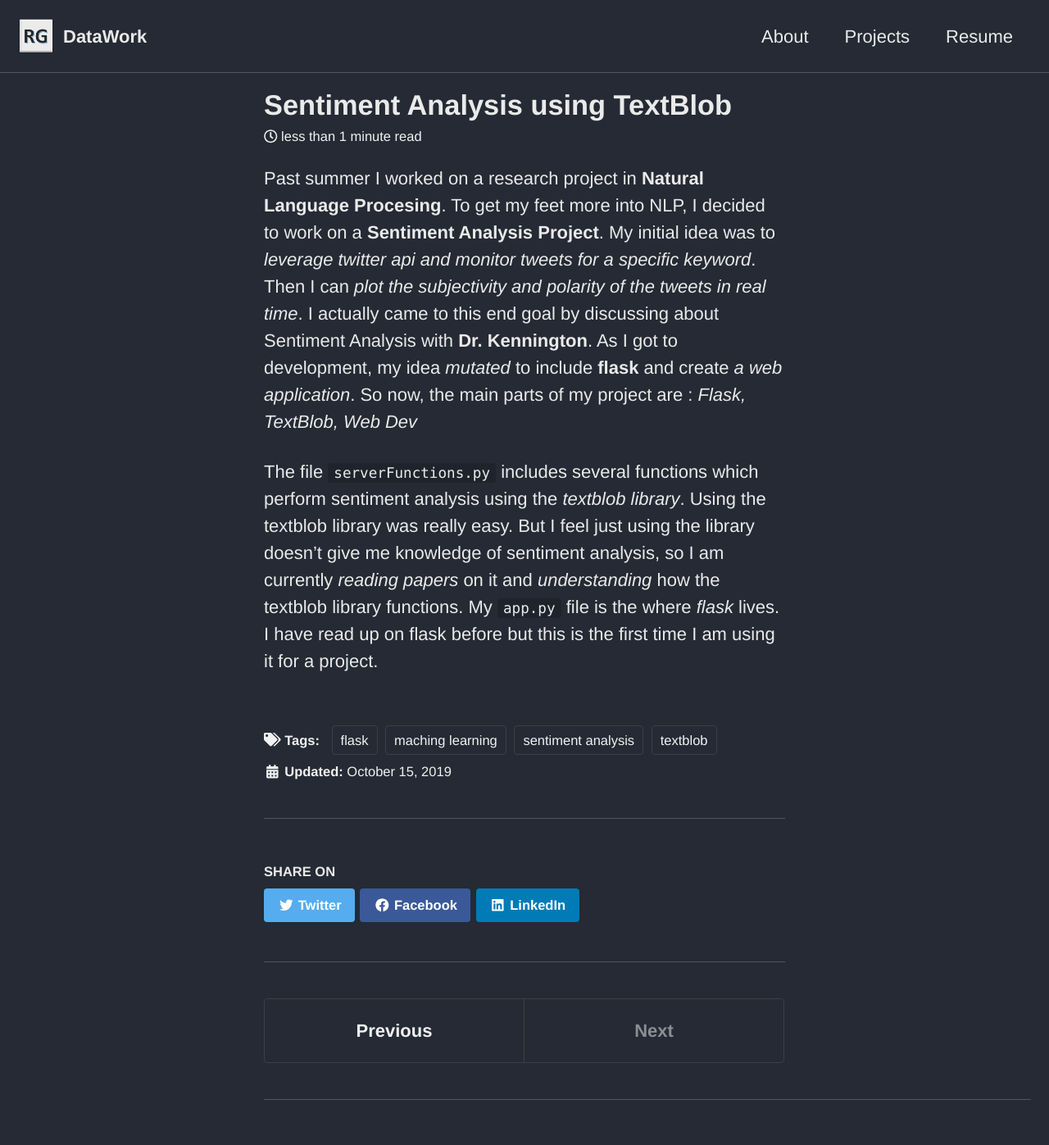
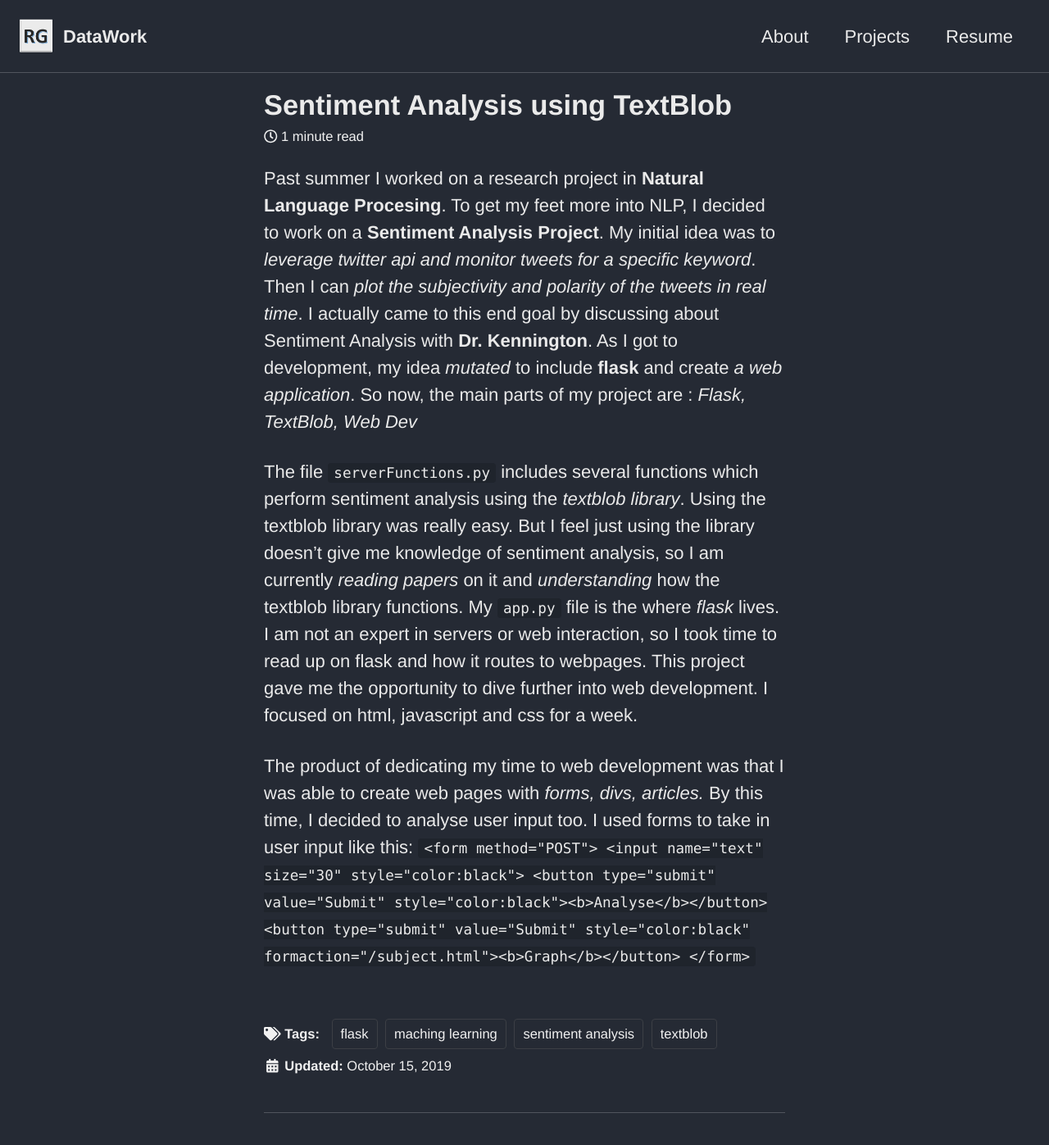
Before and after one commit to rohitgang/rohitgang.github.io, a Jekyll site: the page built from _posts/2019-10-15-sentimentAnalysis.md, in a window 1280 px wide and 1400 px high. Shown: the top 1397 px of the window at 82% size. Built offline with Jekyll 4.4.1, drawn with Linux system fonts in a browser that asks for light colours; cached includes are drawn as plain includes; nearby versions of some CDN libraries.

Commit message:
Add files via upload

````diff
--- a/_posts/2019-10-15-sentimentAnalysis.md
+++ b/_posts/2019-10-15-sentimentAnalysis.md
@@ -16,5 +16,14 @@ parts of my project are : *Flask, TextBlob, Web Dev*
 The file `serverFunctions.py` includes several functions which perform sentiment analysis using the *textblob*
 *library*. Using the textblob library was really easy. But I feel just using the library doesn't give me
 knowledge of sentiment analysis, so I am currently *reading papers* on it and *understanding* how the textblob
-library functions. My `app.py` file is the where *flask* lives. I have read up on flask before but this is the
-first time I am using it for a project.
+library functions. My `app.py` file is the where *flask* lives. I am not an expert in servers or web interaction,
+so I took time to read up on flask and how it routes to webpages. This project gave me the opportunity to dive
+further into web development. I focused on html, javascript and css for a week.
+
+The product of dedicating my time to web development was that I was able to create web pages with *forms, divs, articles.*
+By this time, I decided to analyse user input too. I used forms to take in user input like this:
+```<form method="POST">
+    <input name="text" size="30" style="color:black">
+    <button type="submit" value="Submit" style="color:black"><b>Analyse</b></button>
+    <button type="submit" value="Submit" style="color:black" formaction="/subject.html"><b>Graph</b></button>
+</form>```
````
